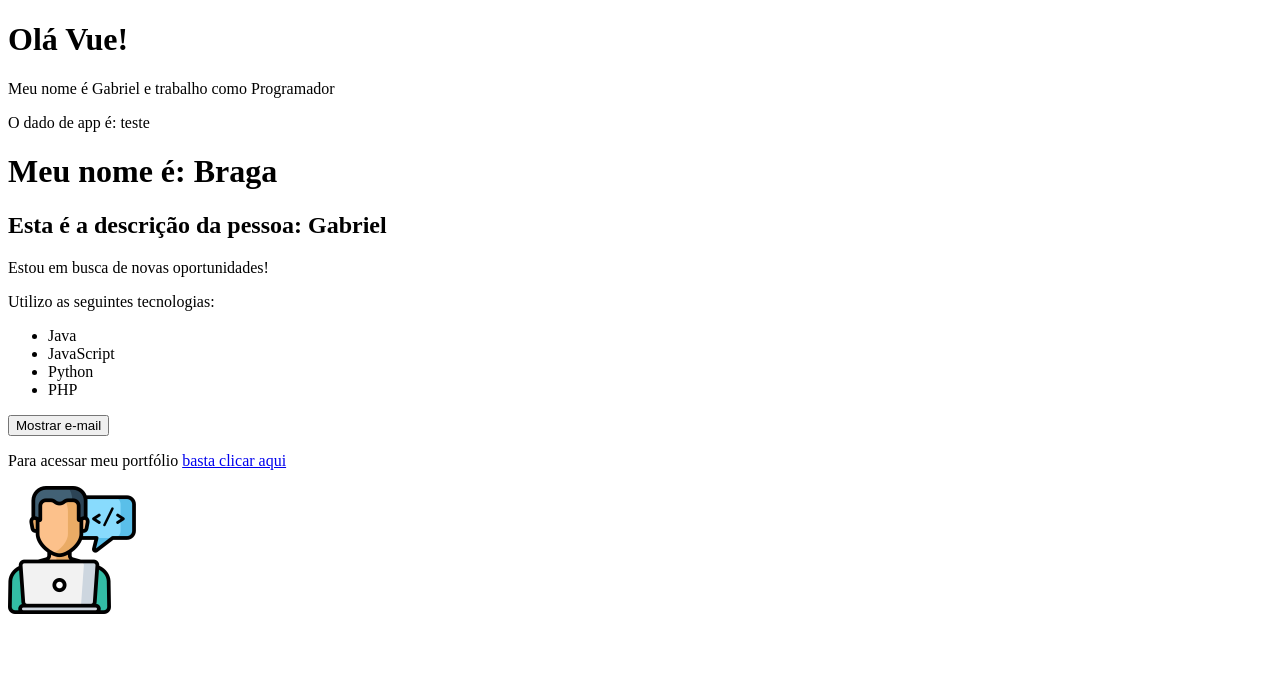
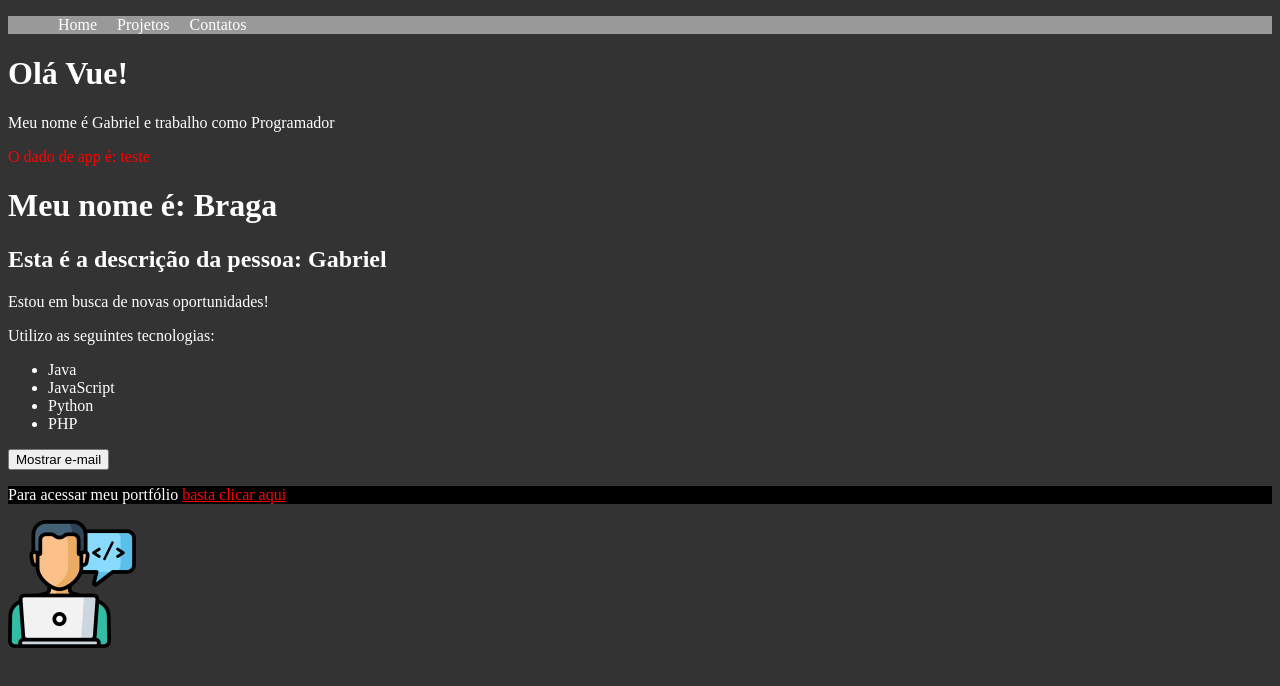
Before and after one commit to bragabriel/VueJS, a Vue app in the folder Curso-VueJS/vue-project/: page / in a window 1280 px wide. Shown: the top 686 px of the page. Built offline with nearby package versions, Linux system fonts and the light colour scheme.

Commit message:
add: css scoped and global

```diff
--- a/Curso-VueJS/vue-project/src/App.vue
+++ b/Curso-VueJS/vue-project/src/App.vue
@@ -1,7 +1,8 @@
 <template>
     <div>
+      <Header/>
       <PrimeiroComponente/>
-      <p>O dado de app é: {{testando}}</p>
+      <p class="paragrafo-pai">O dado de app é: {{testando}}</p>
       <LifeCycle/>
       <Pessoa/>
     </div>
@@ -9,19 +10,20 @@
 
 
 <script>
+  import Header from './components/Header.vue'
   import PrimeiroComponente from './components/PrimeiroComponente.vue'
   import LifeCycle from './components/LifeCycle.vue'
   import Pessoa from './components/Pessoa.vue'
 
-
   export default{
-
-name: 'App', //exportando o componente App
-    components: {
-      PrimeiroComponente, //exportando outros componentes
-      LifeCycle,
-      Pessoa
-    },
+    name: 'App', //exportando o componente App
+        components: {
+        Header,
+        PrimeiroComponente,
+        LifeCycle,
+        Pessoa,
+        Header
+  },
     data(){
       return{
         testando: "teste"
@@ -29,3 +31,19 @@ name: 'App', //exportando o componente App
     }
   }
 </script>
+
+<style>
+  body{
+    background-color: #333;
+    color: #fff;
+  }
+
+  a{
+    color: red;
+  }
+
+  .teste{
+    background-color: #000;
+  }
+
+</style>
--- /dev/null
+++ b/Curso-VueJS/vue-project/src/components/Header.vue
@@ -0,0 +1,38 @@
+<template>
+    <ul>
+        <li>
+            <a href="">Home</a>
+            <a href="">Projetos</a>
+            <a href="">Contatos</a>
+        </li>
+    </ul>
+</template>
+
+<script>
+    export default{
+        name: 'Header'
+    }
+</script>
+
+<style scoped>
+    ul{
+        list-style: none;
+        display: flex;
+        background: #999;
+    }
+
+    li{
+        margin-right: 10px;
+    }
+
+    a{
+        color: #fff;
+        text-decoration: none;
+        transition: 0.5s;
+        padding: 10px;
+    }
+
+    a:hover{
+        color: turquoise
+    }
+</style>
--- a/Curso-VueJS/vue-project/src/components/Info.vue
+++ b/Curso-VueJS/vue-project/src/components/Info.vue
@@ -14,7 +14,7 @@
             <button @click="showEmail">{{textoBotao}}</button>
         </div>
         <p v-show="mostrar_email">Mande uma mensagem para: {{email}}</p>
-        <p>Para acessar meu portfólio <a v-bind:href="meu_link" target="_blank">basta clicar aqui</a> </p>
+        <p class="teste">Para acessar meu portfólio <a v-bind:href="meu_link" target="_blank">basta clicar aqui</a> </p>
         <Picture/>
     </div>
 </template>
@@ -48,3 +48,10 @@ import Picture from './Picture.vue'
     }
 }
 </script>
+
+<!-- Estilizando componente em outro arquivo - Estilização GLOBAL -->
+<style>
+  .paragrafo-pai{
+    color: red;
+  }
+</style>
```
